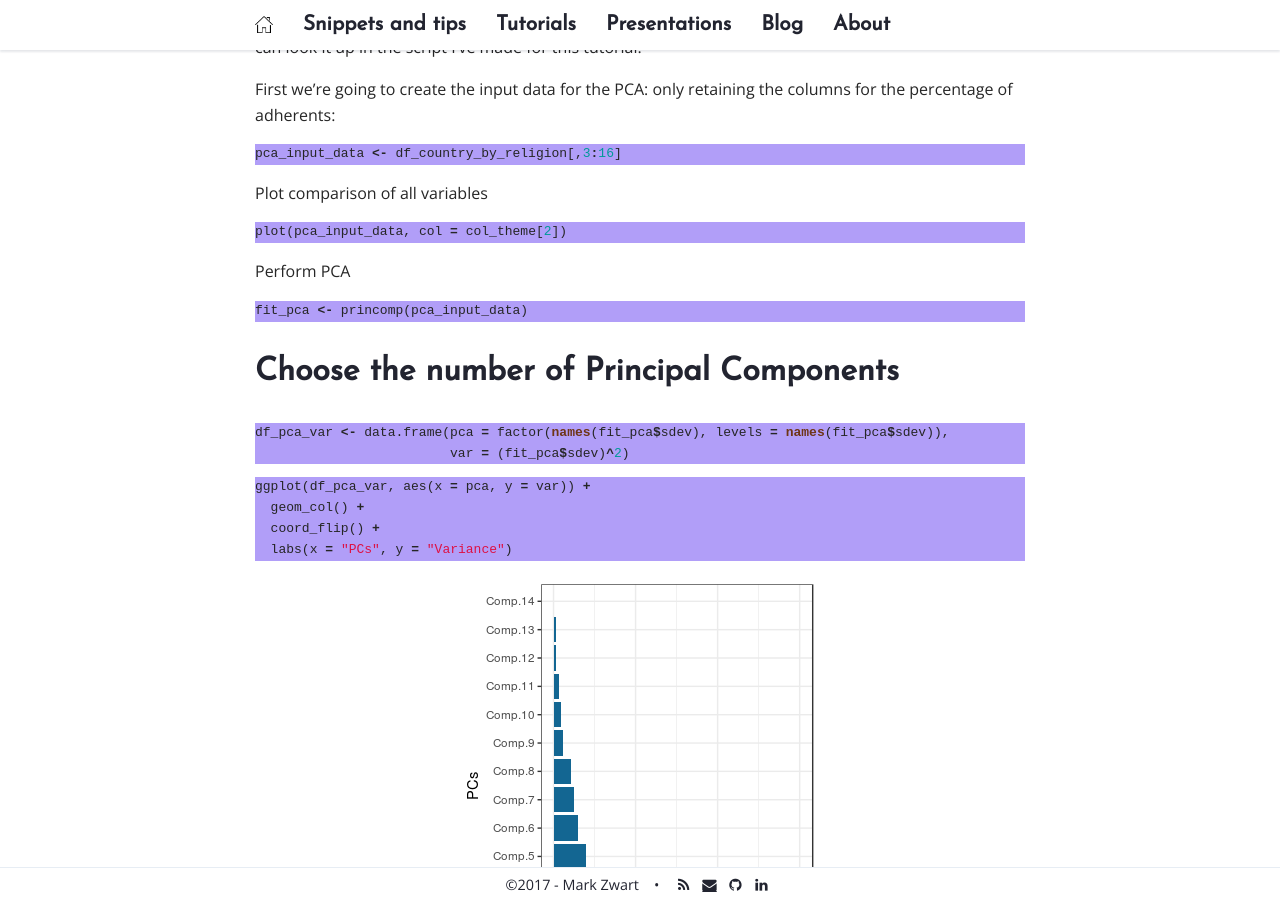
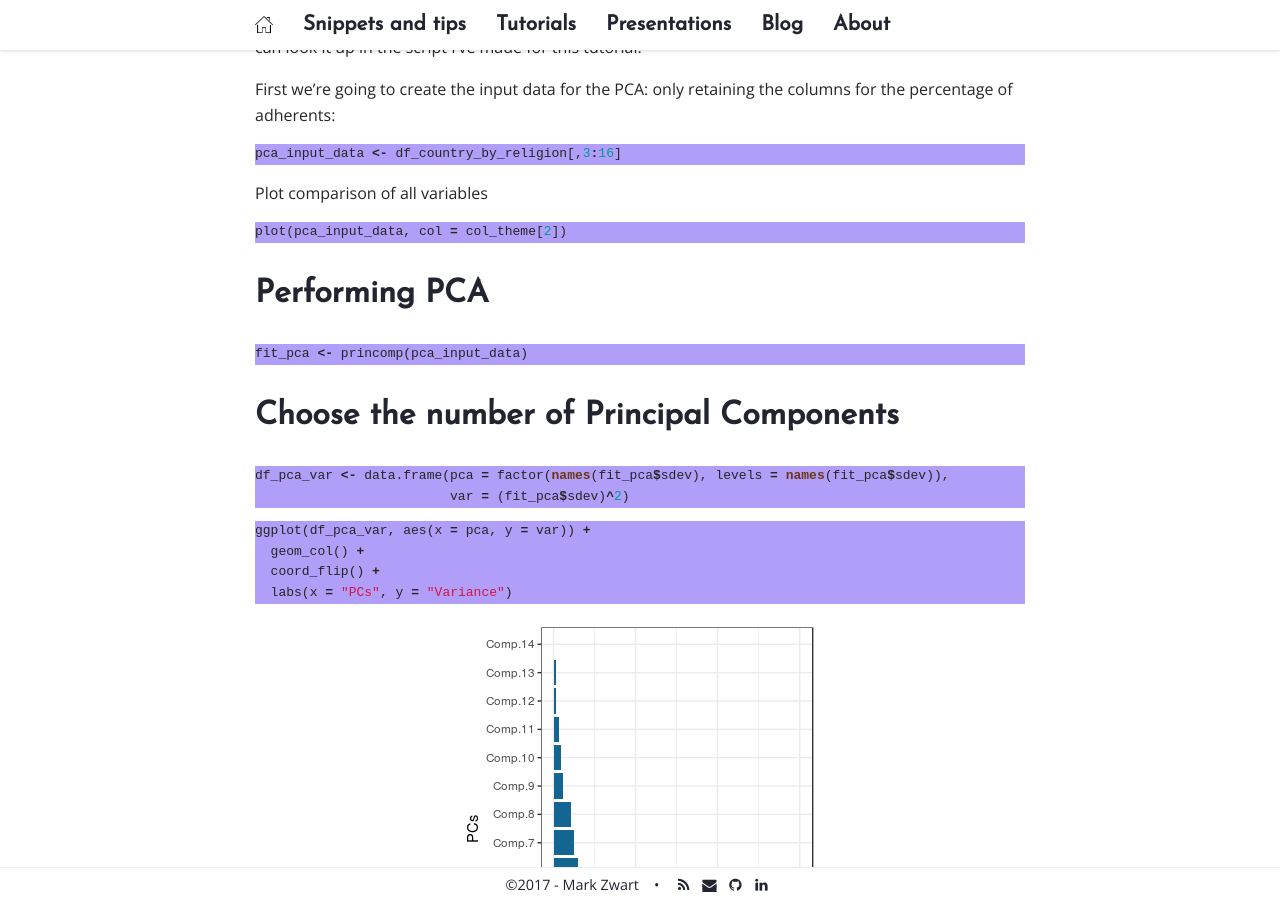
Before and after one commit to mark-me/mark-me.github.io, a Jekyll site: the page built from _pages/tutorials/pca/pca.md, in a window 1280 px wide and 900 px high, scrolled down 2671 px. Built offline with Jekyll 4.4.1, drawn with Linux system fonts in a browser that asks for light colours; nearby versions of some CDN libraries; comment, search, counter and statistics services are not loaded.

Commit message:
Update pca.md

````diff
--- a/_pages/tutorials/pca/pca.md
+++ b/_pages/tutorials/pca/pca.md
@@ -62,11 +62,13 @@ Plot comparison of all variables
 ```r
 plot(pca_input_data, col = col_theme[2])
 ```
-Perform PCA
+# Performing PCA
+
 ```r
 fit_pca <- princomp(pca_input_data)
 ```
 # Choose the number of Principal Components
+
 ```r
 df_pca_var <- data.frame(pca = factor(names(fit_pca$sdev), levels = names(fit_pca$sdev)),
                          var = (fit_pca$sdev)^2)
````
